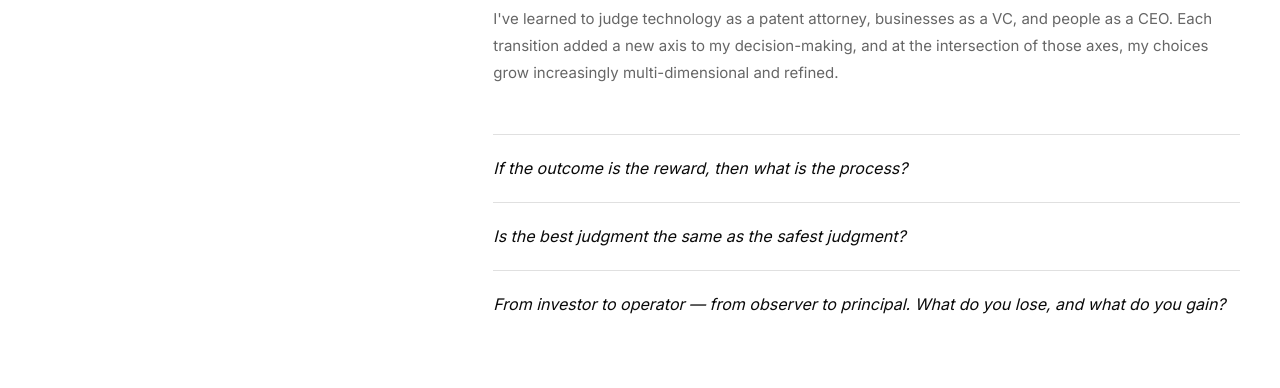
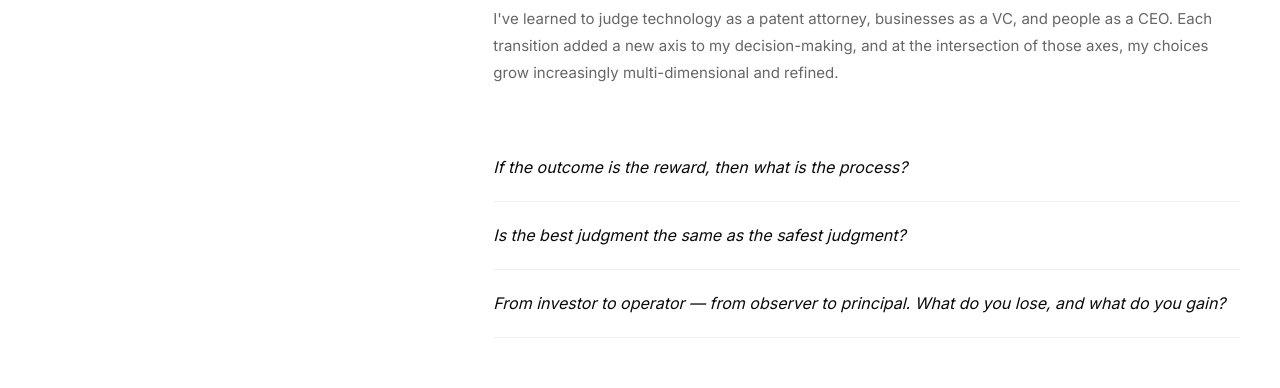
Before and after one commit to seojoonkim/eddie-profile, a Next.js app: page /en in a window 1280 px wide. Shown: the part 3560-3948 px from the top of the page. Built offline with nearby package versions, Linux system fonts and the light colour scheme.

Commit message:
fix: 철학 섹션 구분선 제거

```diff
--- a/components/Philosophy.tsx
+++ b/components/Philosophy.tsx
@@ -33,7 +33,7 @@ export default function Philosophy() {
           </p>
           <div className="scroll-reveal" style={{ transitionDelay: "0.2s" }}>
             {["question1", "question2", "question3"].map((key) => (
-              <div key={key} style={{ padding: "20px 0", borderTop: "1px solid #E0E0E0" }}>
+              <div key={key} style={{ padding: "20px 0", borderBottom: "1px solid #F0F0F0" }}>
                 <p style={{ fontSize: "16px", fontWeight: 400, color: "#0A0A0A", lineHeight: 1.7, fontStyle: "italic" }}>
                   {t(key)}
                 </p>
```
